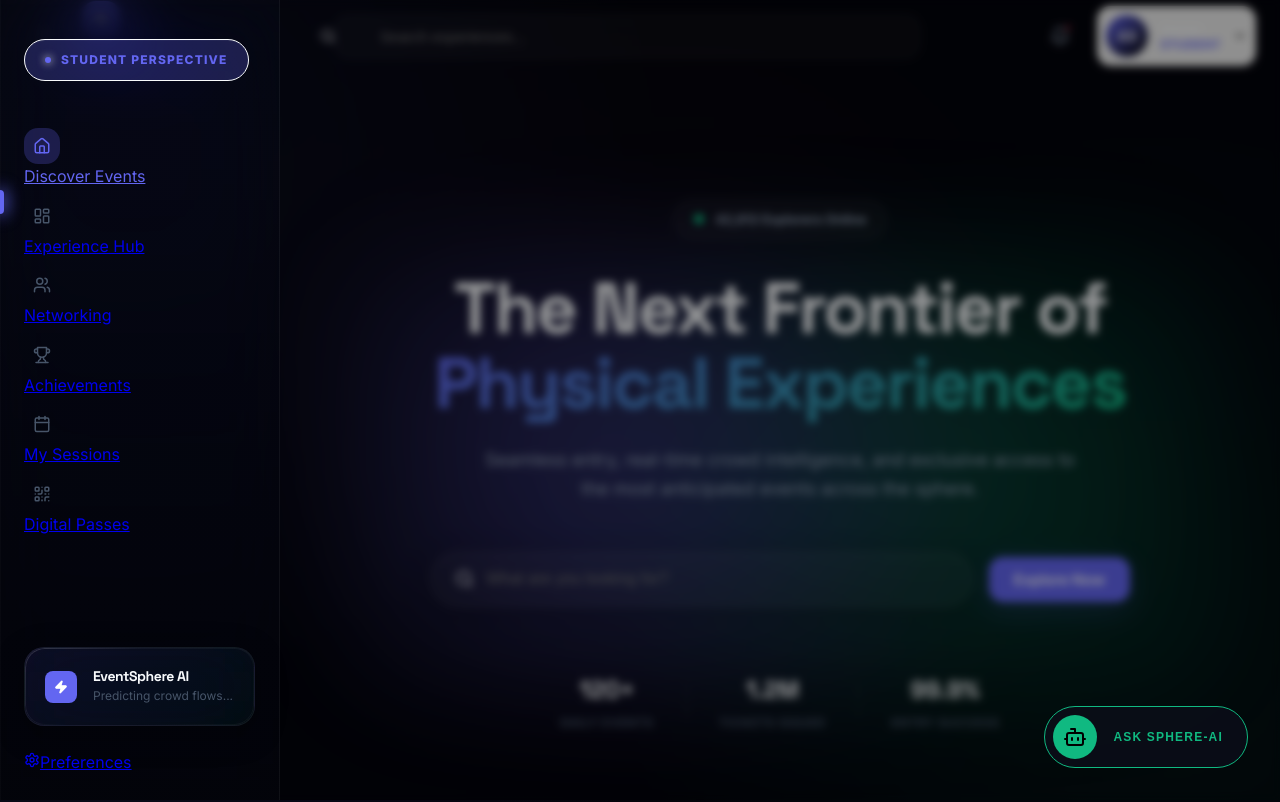
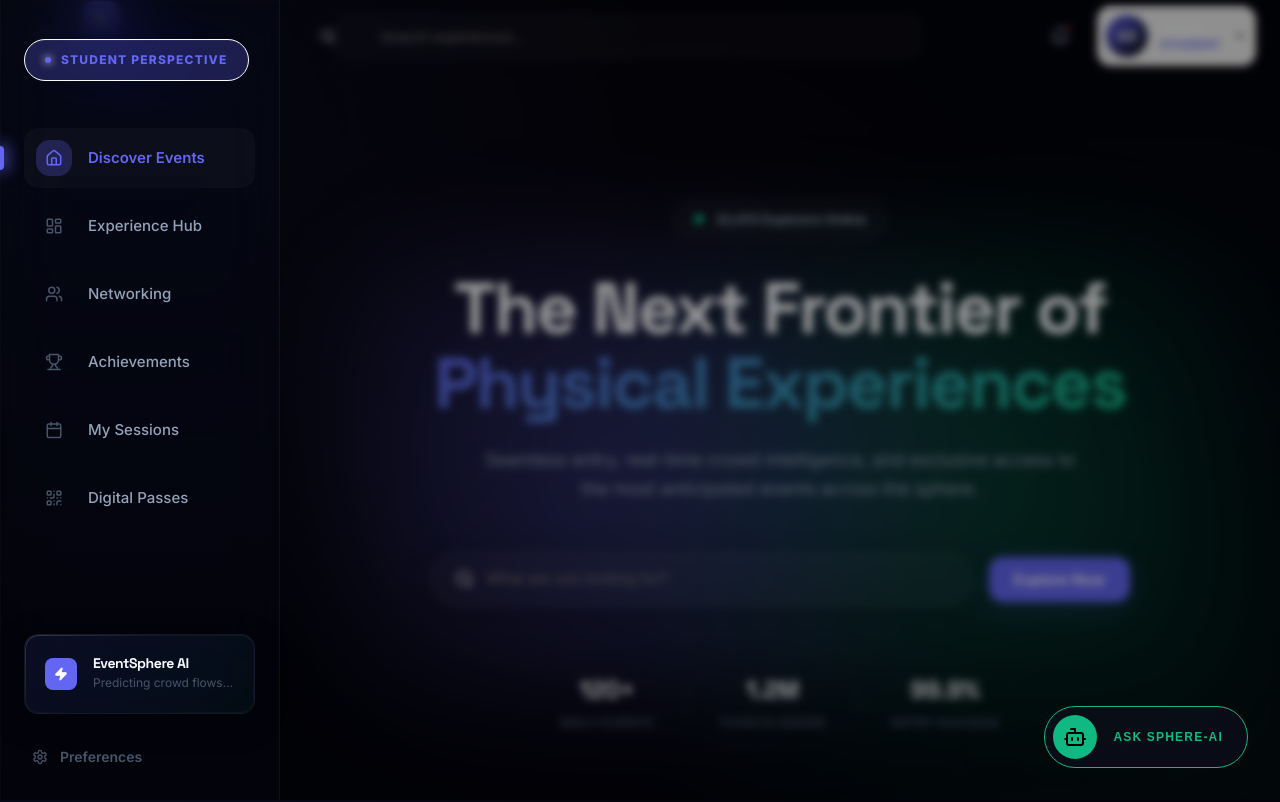
Before and after one commit to ShreyanshGupta205/Physical-Event-Experience-, a Next.js app: page / in a window 1280 px wide. Shown: the top 802 px of the page. Built offline with nearby package versions, Linux system fonts and the light colour scheme.

Commit message:
Refactor: Convert Sidebar inline scopes to robust Next.js CSS Modules

```diff
--- a/components/layout/Sidebar.js
+++ b/components/layout/Sidebar.js
@@ -7,6 +7,7 @@ import {
   QrCode, Bell, BarChart2, PlusCircle, ShieldCheck,
   Map, Zap, ChevronRight, TrendingUp, UserCheck, Activity, X, Trophy
 } from 'lucide-react';
+import styles from './Sidebar.module.css';
 
 const NAV_CONFIG = {
   student: [
@@ -52,231 +53,54 @@ export default function Sidebar({ open, onClose }) {
 
   return (
     <>
-      <aside className={`sidebar ${open ? 'open' : ''}`}>
-        <div className="sidebar-header">
-          <div className="role-portal-badge" style={{ borderColor: config.primary + '33', background: config.glow }}>
-            <div className="role-dot" style={{ background: config.primary }} />
+      <aside className={`${styles.sidebar} ${open ? styles.open : ''}`}>
+        <div className={styles.sidebarHeader}>
+          <div className={styles.rolePortalBadge} style={{ borderColor: config.primary + '33', background: config.glow }}>
+            <div className={styles.roleDot} style={{ background: config.primary }} />
             <span style={{ color: config.primary }}>{config.label} Perspective</span>
           </div>
-          <button className="mobile-close" onClick={onClose}><X size={18} /></button>
+          <button className={styles.mobileClose} onClick={onClose}><X size={18} /></button>
         </div>
 
-        <nav className="sidebar-nav stagger">
+        <nav className={`${styles.sidebarNav} stagger`}>
           {navItems.map((item, idx) => {
             const isActive = pathname === item.href || (item.href !== '/' && pathname.startsWith(item.href));
             return (
               <Link
                 key={item.href}
                 href={item.href}
-                className={`nav-link ${isActive ? 'active' : ''}`}
+                className={`${styles.navLink} ${isActive ? styles.active : ''}`}
                 style={isActive ? { color: config.primary } : {}}
                 onClick={() => { if (window.innerWidth < 1024) onClose(); }}
               >
-                <div className={`nav-link-icon ${isActive ? 'active' : ''}`} style={isActive ? { background: config.glow, color: config.primary } : {}}>
+                <div className={`${styles.navLinkIcon} ${isActive ? styles.active : ''}`} style={isActive ? { background: config.glow, color: config.primary } : {}}>
                   <item.icon size={18} />
                 </div>
-                <span className="nav-link-label">{item.label}</span>
-                {isActive && <div className="nav-active-indicator" style={{ background: config.primary }} />}
+                <span className={styles.navLinkLabel}>{item.label}</span>
+                {isActive && <div className={styles.navActiveIndicator} style={{ background: config.primary }} />}
               </Link>
             );
           })}
         </nav>
 
-        <div className="sidebar-footer">
-          <div className="ai-status-card glass-card">
-            <div className="ai-icon-pulse">
+        <div className={styles.sidebarFooter}>
+          <div className={`${styles.aiStatusCard} glass-card`}>
+            <div className={styles.aiIconPulse}>
               <Zap size={14} fill="currentColor" />
             </div>
-            <div className="ai-content">
+            <div className={styles.aiContent}>
               <h5>EventSphere AI</h5>
               <p>Predicting crowd flows...</p>
             </div>
           </div>
 
-          <Link href="/settings" className="footer-nav-link">
+          <Link href="/settings" className={styles.footerNavLink}>
             <Settings size={16} />
             <span>Preferences</span>
           </Link>
         </div>
-
-        <style jsx>{`
-          .sidebar {
-            position: fixed;
-            top: 0; left: 0; bottom: 0;
-            width: var(--sidebar-width);
-            background: linear-gradient(180deg, rgba(8, 10, 20, 0.5), rgba(3, 4, 11, 0.9));
-            backdrop-filter: blur(32px) saturate(200%);
-            -webkit-backdrop-filter: blur(32px) saturate(200%);
-            border-right: 1px solid rgba(255, 255, 255, 0.05);
-            box-shadow: 1px 0 0 rgba(255, 255, 255, 0.02) inset;
-            z-index: 1001;
-            display: flex;
-            flex-direction: column;
-            transition: var(--transition-slow);
-            padding: 1.5rem;
-          }
-
-          @media (max-width: 1024px) {
-            .sidebar {
-              transform: translateX(-100%);
-              background: var(--bg);
-            }
-            .sidebar.open {
-              transform: translateX(0);
-              box-shadow: 20px 0 60px rgba(0,0,0,0.8);
-            }
-          }
-
-          .sidebar-header {
-            height: var(--navbar-height);
-            display: flex;
-            align-items: center;
-            justify-content: space-between;
-            margin-bottom: 2rem;
-          }
-
-          .role-portal-badge {
-            display: flex;
-            align-items: center;
-            gap: 0.625rem;
-            padding: 0.625rem 1.25rem;
-            border-radius: var(--radius-full);
-            background: linear-gradient(135deg, rgba(255,255,255,0.03), transparent);
-            border: 1px solid;
-            font-size: 0.75rem;
-            font-weight: 800;
-            text-transform: uppercase;
-            letter-spacing: 0.1em;
-            box-shadow: inset 0 1px 1px rgba(255,255,255,0.05);
-          }
-
-          .role-dot {
-            width: 6px; height: 6px;
-            border-radius: 50%;
-            box-shadow: 0 0 8px currentColor;
-          }
-
-          .mobile-close {
-            display: none;
-            color: var(--text-muted);
-          }
-
-          @media (max-width: 1024px) {
-            .mobile-close { display: block; }
-          }
-
-          .sidebar-nav {
-            flex: 1;
-            display: flex;
-            flex-direction: column;
-            gap: 0.5rem;
-          }
-
-          .nav-link {
-            display: flex;
-            align-items: center;
-            gap: 1rem;
-            padding: 0.75rem;
-            border-radius: var(--radius-md);
-            color: var(--text-muted);
-            text-decoration: none;
-            transition: var(--transition);
-            position: relative;
-            font-weight: 500;
-            font-size: 0.9375rem;
-          }
-
-          .nav-link:hover {
-            color: var(--text);
-            background: var(--bg-glass);
-            transform: translateX(4px);
-          }
-
-          .nav-link.active {
-            background: var(--bg-glass);
-            font-weight: 600;
-          }
-
-          .nav-link-icon {
-            width: 36px; height: 36px;
-            display: flex; align-items: center; justify-content: center;
-            border-radius: var(--radius-md);
-            transition: var(--transition);
-            color: var(--text-faint);
-          }
-
-          .nav-link:hover .nav-link-icon {
-            color: var(--text);
-          }
-
-          .nav-active-indicator {
-            position: absolute;
-            left: -1.5rem;
-            width: 4px; height: 1.5rem;
-            border-radius: 0 4px 4px 0;
-            box-shadow: 0 0 16px 2px currentColor;
-          }
-
-          .sidebar-footer {
-            margin-top: auto;
-            display: flex;
-            flex-direction: column;
-            gap: 1.5rem;
-          }
-
-          .ai-status-card {
-            display: flex;
-            align-items: center;
-            gap: 1rem;
-            padding: 1.25rem !important;
-            background: linear-gradient(135deg, rgba(99, 102, 241, 0.1), rgba(16, 185, 129, 0.05)) !important;
-          }
-
-          .ai-icon-pulse {
-            width: 32px; height: 32px;
-            background: var(--primary);
-            color: white;
-            display: flex; align-items: center; justify-content: center;
-            border-radius: var(--radius-sm);
-            flex-shrink: 0;
-            animation: ai-pulse 2s infinite;
-          }
-
-          .ai-content h5 { font-size: 0.875rem; margin-bottom: 2px; }
-          .ai-content p { font-size: 0.75rem; color: var(--text-faint); }
-
-          @keyframes ai-pulse {
-            0% { box-shadow: 0 0 0 0 rgba(99, 102, 241, 0.4); }
-            70% { box-shadow: 0 0 0 10px rgba(99, 102, 241, 0); }
-            100% { box-shadow: 0 0 0 0 rgba(99, 102, 241, 0); }
-          }
-
-          .footer-nav-link {
-            display: flex;
-            align-items: center; gap: 0.75rem;
-            color: var(--text-faint);
-            font-size: 0.875rem;
-            font-weight: 600;
-            text-decoration: none;
-            padding: 0.5rem;
-            transition: var(--transition);
-          }
-
-          .footer-nav-link:hover {
-            color: var(--text-muted);
-            transform: translateY(-2px);
-          }
-
-          .backdrop {
-            position: fixed;
-            inset: 0;
-            background: rgba(0,0,0,0.4);
-            backdrop-filter: blur(4px);
-            z-index: 1000;
-          }
-        `}</style>
       </aside>
-      {open && <div className="backdrop" onClick={onClose} />}
+      {open && <div className={styles.backdrop} onClick={onClose} />}
     </>
   );
 }
--- a/components/layout/Sidebar.module.css
+++ b/components/layout/Sidebar.module.css
@@ -1,115 +1,179 @@
 .sidebar {
   position: fixed;
-  top: var(--navbar-height);
-  left: 0;
+  top: 0; left: 0; bottom: 0;
   width: var(--sidebar-width);
-  height: calc(100vh - var(--navbar-height));
-  background: var(--bg-card);
-  border-right: 1px solid var(--border);
+  background: linear-gradient(180deg, rgba(8, 10, 20, 0.5), rgba(3, 4, 11, 0.9));
+  backdrop-filter: blur(32px) saturate(200%);
+  -webkit-backdrop-filter: blur(32px) saturate(200%);
+  border-right: 1px solid rgba(255, 255, 255, 0.05);
+  box-shadow: 1px 0 0 rgba(255, 255, 255, 0.02) inset;
+  z-index: 1001;
   display: flex;
   flex-direction: column;
-  padding: 20px 12px;
-  gap: 6px;
-  z-index: 150;
-  overflow-y: auto;
-  transition: transform var(--transition-slow), opacity var(--transition-slow);
+  transition: var(--transition-slow);
+  padding: 1.5rem;
 }
 
-.sidebar.open { transform: translateX(0); opacity: 1; }
-.sidebar.closed { transform: translateX(-100%); opacity: 0; }
-
-@media (min-width: 1024px) {
-  .sidebar { transform: translateX(0); opacity: 1; }
+@media (max-width: 1024px) {
+  .sidebar {
+    transform: translateX(-100%);
+    background: var(--bg);
+  }
+  .sidebar.open {
+    transform: translateX(0);
+    box-shadow: 20px 0 60px rgba(0,0,0,0.8);
+  }
 }
 
-.roleBadge {
+.sidebarHeader {
+  height: var(--navbar-height);
   display: flex;
   align-items: center;
-  gap: 7px;
-  padding: 8px 12px;
-  border-radius: var(--radius-md);
-  border: 1px solid;
-  margin-bottom: 12px;
-  font-size: 12px;
-  font-weight: 700;
-  text-transform: uppercase;
-  letter-spacing: 0.6px;
+  justify-content: space-between;
+  margin-bottom: 2rem;
 }
-.roleDot { width: 7px; height: 7px; border-radius: 50%; flex-shrink: 0; }
 
-.nav { display: flex; flex-direction: column; gap: 2px; flex: 1; }
-
-.navItem {
+.rolePortalBadge {
   display: flex;
   align-items: center;
-  gap: 10px;
-  padding: 10px 12px;
+  gap: 0.625rem;
+  padding: 0.625rem 1.25rem;
+  border-radius: var(--radius-full);
+  background: linear-gradient(135deg, rgba(255,255,255,0.03), transparent);
+  border: 1px solid;
+  font-size: 0.75rem;
+  font-weight: 800;
+  text-transform: uppercase;
+  letter-spacing: 0.1em;
+  box-shadow: inset 0 1px 1px rgba(255,255,255,0.05);
+}
+
+.roleDot {
+  width: 6px; height: 6px;
+  border-radius: 50%;
+  box-shadow: 0 0 8px currentColor;
+}
+
+.mobileClose {
+  display: none;
+  color: var(--text-muted);
+  background: transparent;
+  border: none;
+  cursor: pointer;
+}
+
+@media (max-width: 1024px) {
+  .mobileClose { display: block; }
+}
+
+.sidebarNav {
+  flex: 1;
+  display: flex;
+  flex-direction: column;
+  gap: 0.5rem;
+}
+
+.navLink {
+  display: flex;
+  align-items: center;
+  gap: 1rem;
+  padding: 0.75rem;
   border-radius: var(--radius-md);
-  font-size: 13.5px;
+  color: var(--text-muted);
+  text-decoration: none;
+  transition: var(--transition);
+  position: relative;
   font-weight: 500;
-  color: var(--text-muted);
-  transition: all var(--transition);
-  position: relative;
+  font-size: 0.9375rem;
 }
-.navItem:hover {
-  background: var(--bg-glass-hover);
+
+.navLink:hover {
+  color: var(--text);
+  background: var(--bg-glass);
+  transform: translateX(4px);
+}
+
+.navLink.active {
+  background: var(--bg-glass);
+  font-weight: 600;
+}
+
+.navLinkIcon {
+  width: 36px; height: 36px;
+  display: flex; align-items: center; justify-content: center;
+  border-radius: var(--radius-md);
+  transition: var(--transition);
+  color: var(--text-faint);
+}
+
+.navLink:hover .navLinkIcon {
   color: var(--text);
 }
-.navItem.active { font-weight: 600; }
 
-.navIcon { flex-shrink: 0; }
-.navLabel { flex: 1; }
-.activeArrow { opacity: 0.6; }
+.navActiveIndicator {
+  position: absolute;
+  left: -1.5rem;
+  width: 4px; height: 1.5rem;
+  border-radius: 0 4px 4px 0;
+  box-shadow: 0 0 16px 2px currentColor;
+}
 
-.statsCard {
+.sidebarFooter {
+  margin-top: auto;
+  display: flex;
+  flex-direction: column;
+  gap: 1.5rem;
+}
+
+.aiStatusCard {
   display: flex;
   align-items: center;
-  gap: 10px;
-  padding: 12px;
-  background: var(--bg-glass);
-  border: 1px solid var(--border);
+  gap: 1rem;
+  padding: 1.25rem !important;
+  background: linear-gradient(135deg, rgba(99, 102, 241, 0.1), rgba(16, 185, 129, 0.05)) !important;
   border-radius: var(--radius-md);
-  margin-top: 8px;
+  border: 1px solid rgba(255, 255, 255, 0.05);
 }
-.statsIcon {
-  width: 32px;
-  height: 32px;
+
+.aiIconPulse {
+  width: 32px; height: 32px;
+  background: var(--primary);
+  color: white;
+  display: flex; align-items: center; justify-content: center;
   border-radius: var(--radius-sm);
+  flex-shrink: 0;
+  animation: ai-pulse 2s infinite;
+}
+
+.aiContent h5 { font-size: 0.875rem; margin-bottom: 2px; }
+.aiContent p { font-size: 0.75rem; color: var(--text-faint); margin: 0; }
+
+@keyframes ai-pulse {
+  0% { box-shadow: 0 0 0 0 rgba(99, 102, 241, 0.4); }
+  70% { box-shadow: 0 0 0 10px rgba(99, 102, 241, 0); }
+  100% { box-shadow: 0 0 0 0 rgba(99, 102, 241, 0); }
+}
+
+.footerNavLink {
   display: flex;
-  align-items: center;
-  justify-content: center;
-  flex-shrink: 0;
+  align-items: center; gap: 0.75rem;
+  color: var(--text-faint);
+  font-size: 0.875rem;
+  font-weight: 600;
+  text-decoration: none;
+  padding: 0.5rem;
+  transition: var(--transition);
 }
-.statsContent { display: flex; flex-direction: column; gap: 2px; }
-.statsTitle { font-size: 12px; font-weight: 600; color: var(--text); }
-.statsDesc { font-size: 10px; color: var(--text-faint); }
 
-.sidebarFooter {
-  padding-top: 12px;
-  border-top: 1px solid var(--border);
-  margin-top: 4px;
+.footerNavLink:hover {
+  color: var(--text-muted);
+  transform: translateY(-2px);
 }
-.footerLink {
-  display: flex;
-  align-items: center;
-  gap: 8px;
-  padding: 8px 12px;
-  font-size: 13px;
-  color: var(--text-faint);
-  border-radius: var(--radius-md);
-  transition: all var(--transition);
-}
-.footerLink:hover { color: var(--text-muted); background: var(--bg-glass); }
 
 .backdrop {
-  display: none;
+  position: fixed;
+  inset: 0;
+  background: rgba(0,0,0,0.4);
+  backdrop-filter: blur(4px);
+  z-index: 1000;
 }
-@media (max-width: 1023px) {
-  .backdrop {
-    display: block;
-    position: fixed;
-    inset: 0;
-    background: rgba(0,0,0,0.5);
-    z-index: 140;
-  }
-}
```
